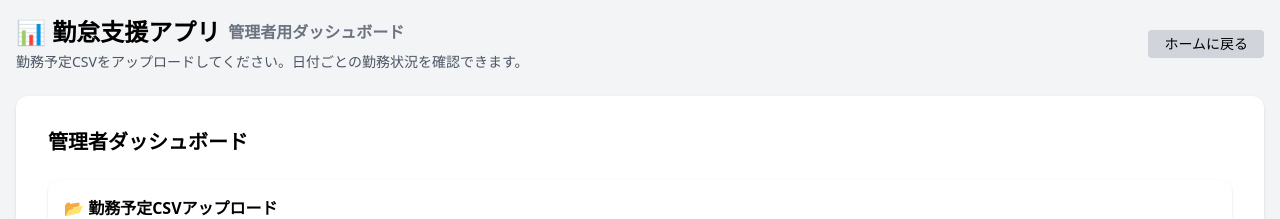
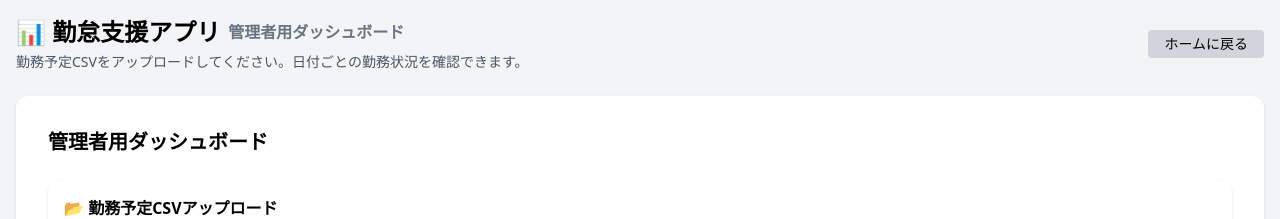
Before and after one commit to maaayangit/morning-check-app, a React (Create React App) app: page /admin in a window 1280 px wide. Shown: the top 219 px of the page. Built offline with nearby package versions, Linux system fonts and the light colour scheme.

Commit message:
feat: ページタイトルを Helmet で設定

```diff
--- a/src/AdminDashboard.js
+++ b/src/AdminDashboard.js
@@ -82,7 +82,7 @@
 
   return (
     <div className="p-4 space-y-6">
-      <h1 className="text-xl font-bold">管理者ダッシュボード</h1>
+      <h1 className="text-xl font-bold">管理者用ダッシュボード</h1>
 
       <div className="bg-white shadow rounded-xl p-4 space-y-2">
         <h2 className="font-semibold">📂 勤務予定CSVアップロード</h2>
```
